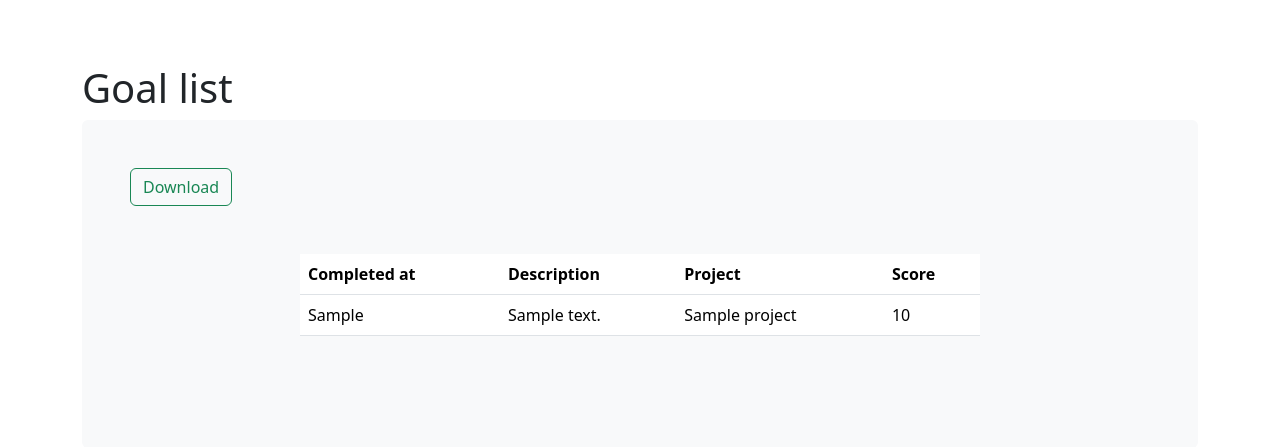
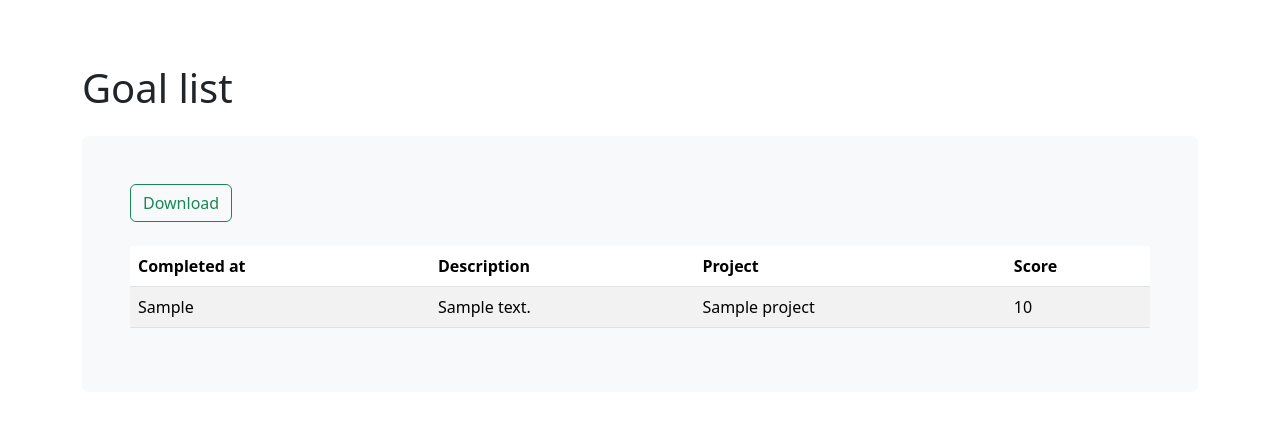
Before and after one commit to TheLastRKoch/goals-championship.service, a Flask app: template src/templates/goal_list.html in a window 1280 px wide. Shown: the part 56-503 px from the top of the page. Run offline with Flask 3, Linux system fonts and the light colour scheme; the template is opened without the code that fills it: most values are stand-ins (such as "Sample title", 1, 10 or a date in 2020).

Commit message:
Make the goal list table responsive

```diff
--- a/src/templates/filter_goals.html
+++ b/src/templates/filter_goals.html
@@ -10,7 +10,7 @@
                     <div class="mb-3">
                         <label for="inputMonthLabel" class="form-label">Month Label</label>
                         <input type=date name="filterDate" class="form-control" id="filterDate"
-                            aria-describedby="emailHelp">
+                            aria-describedby="emailHelp" placeholder="Please select the date to search" value="">
                     </div>
                     <button type="submit" class="btn btn-primary">Submit</button>
                 </form>
--- a/src/templates/goal_list.html
+++ b/src/templates/goal_list.html
@@ -5,13 +5,15 @@
 <div class="container mt-4">
     <br>
     <h1>Goal list</h1>
-    <div class="bg-light p-5 rounded">
+    <div class="bg-light p-5 rounded mt-4">
+        <div class="row">
             <div class="text-right">
                 <a type="button" href="/goal/list/download" class="btn btn-outline-success">Download</a>
             </div>
-        <div class="col-sm-8 py-5 mx-auto">
-
-            <table class="table">
+        </div>
+        <div class="row mt-4">
+            <div class="table-responsive">
+                <table class="table table-striped">
                     <thead>
                         <tr>
                             <th>Completed at</th>
@@ -31,7 +33,7 @@
                         {% endfor%}
                     </tbody>
                 </table>
-
+            </div>
         </div>
     </div>
 </div>
```
Lines whose indentation alone changed are shown as unchanged.
